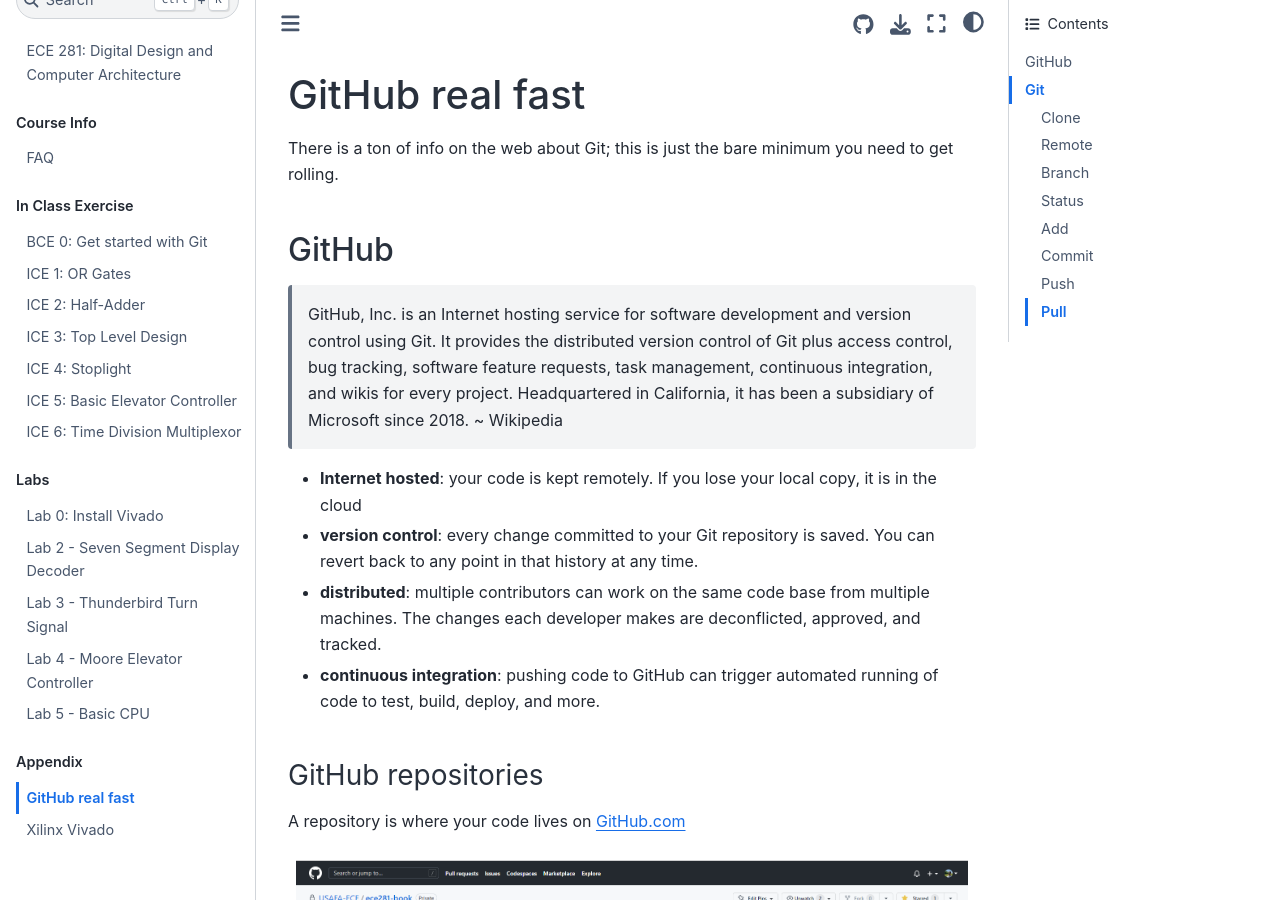
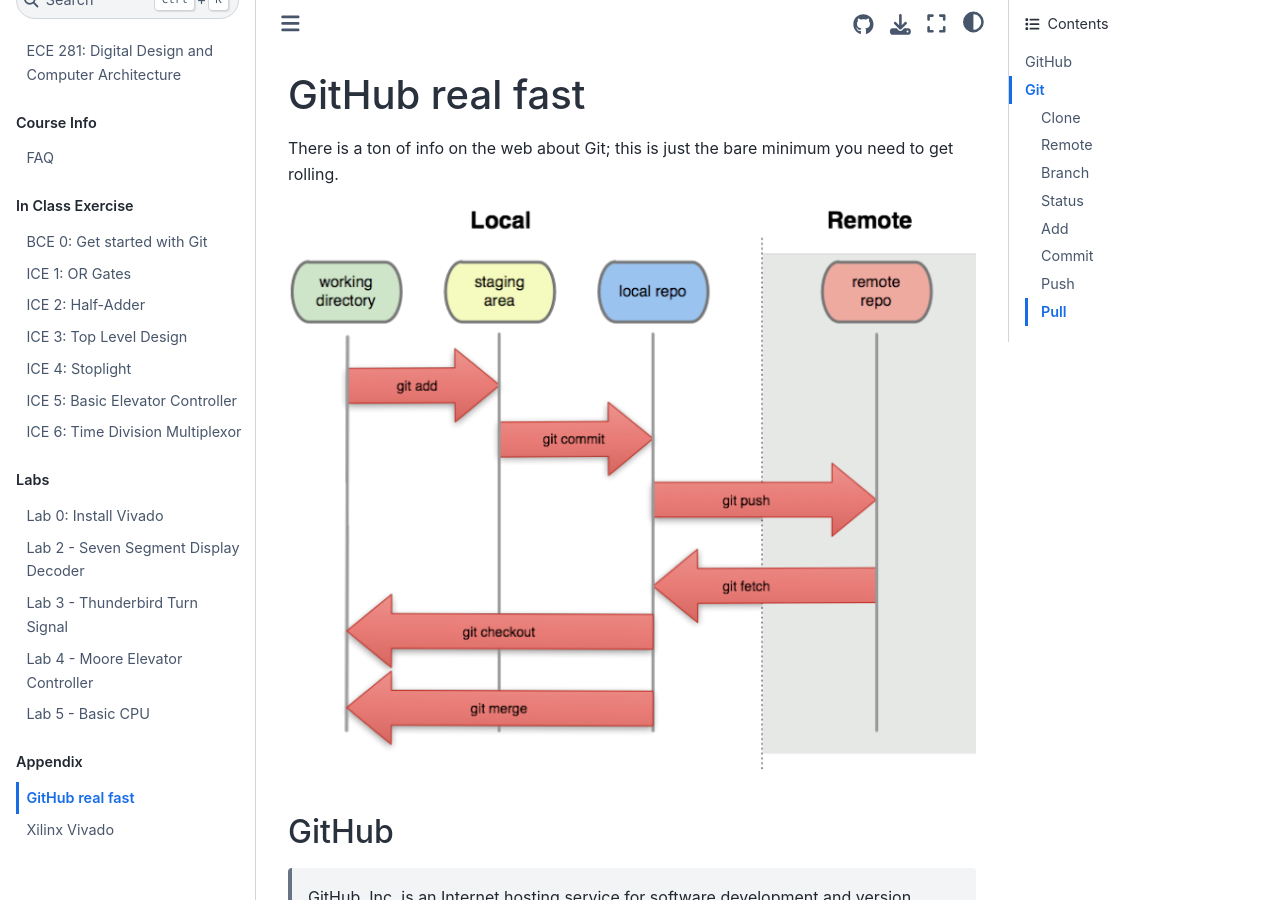
Before and after one commit to USAFA-ECE/ece281-book, a Jupyter Book: the page built from book/appendix/github.md, in a window 1280 px wide and 900 px high. Built offline with Jupyter Book 1.0.4 settings and Sphinx 7.4.7 and the Sphinx Book theme 1.1.4, drawn with Linux system fonts in a browser that asks for light colours; pages that are not in the unit, such as notebooks, are missing from menus.

Commit message:
Add pic of git lifecycle

```diff
--- a/book/appendix/github.md
+++ b/book/appendix/github.md
@@ -2,6 +2,8 @@
 
 There is a ton of info on the web about Git; this is just the bare
 minimum you need to get rolling.
+
+![git-stages](img/git-stages.png)
 
 ## GitHub
 
```
Also changed, not shown: book/appendix/img/git-stages.png (added).
